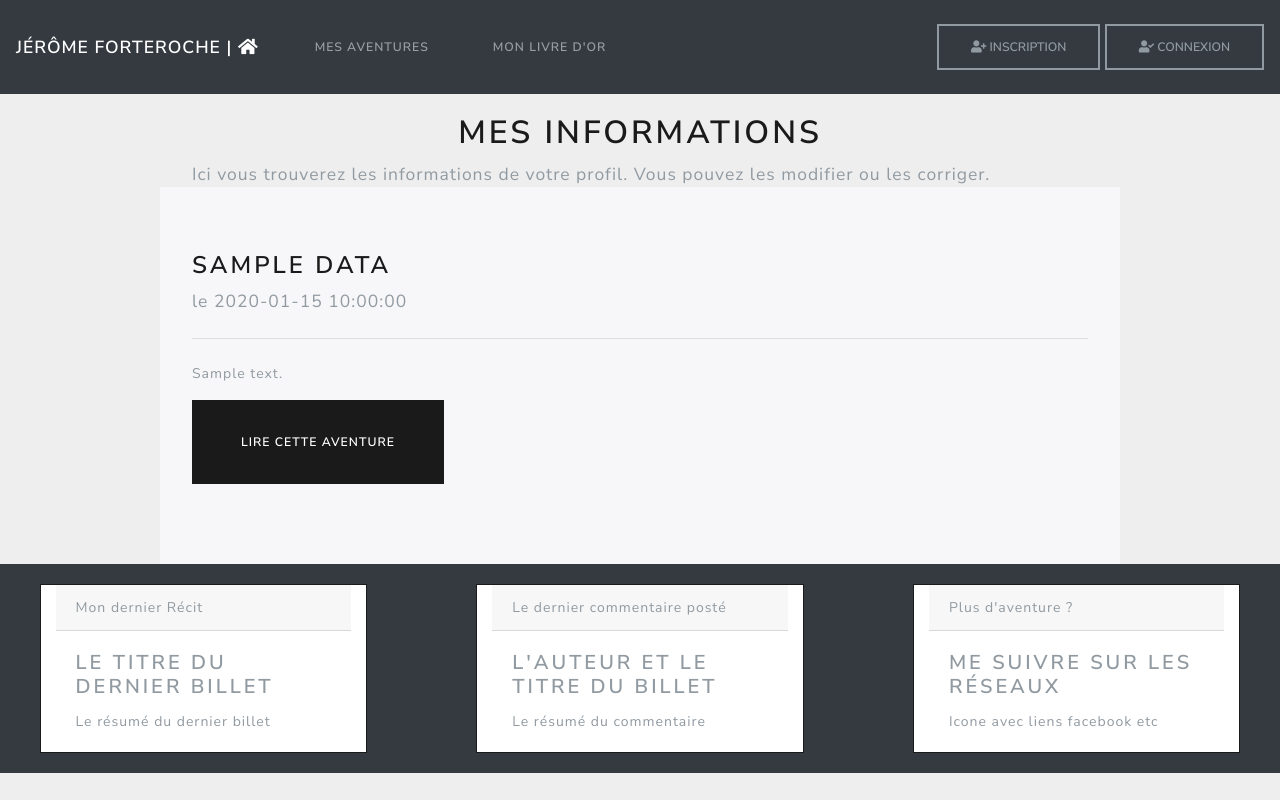
After one commit to Jean-M4rc/P4, a PHP site: the page made by view/frontend/userProfilView.php in a window 1280 px wide. The commit adds this page. Run offline with PHP 8.4, Linux system fonts and the light colour scheme; the template is opened without the code that fills it: most values are stand-ins (such as "Sample title", 1, 10 or a date in 2020); some libraries are stand-ins or nearby versions.

Commit message:
ajout et finition des modalités d'inscription et de connexion. Perfectionnement de la fonction de déconnexion. Création de la vue de personnalisation du profil, en cours de développement.

```diff
--- a/public/css/style.css
+++ b/public/css/style.css
@@ -37,16 +37,13 @@ h1{
 .jumbotron .btn{
 	width:auto;
 }
-.with-errors,
-.alert{
+.with-errors/*.alert*/{
 	color:red;
-	font-size:1.2em;
-	text-align:center;
+
+}
+/*span{
 	width:100%;
-}
-span{
-	width:100%;
-}
+}*/
 
 footer{
 	display:flex;
--- a/view/frontend/templateFront.php
+++ b/view/frontend/templateFront.php
@@ -20,9 +20,6 @@
 
 			<div class="collapse navbar-collapse" id="navbarColor02">
 				<ul class="navbar-nav mr-auto">
-					<!--<li class="nav-item active">
-						<a class="nav-link" href="http://localhost/P4/index.php">Accueil <span class="sr-only">(current)</span></a>
-					</li>-->
 					<li class="nav-item">
 						<a class="nav-link" href="http://localhost/P4/index.php?action=listPosts">Mes aventures</a>
 					</li>
@@ -32,11 +29,11 @@
 				</ul>
 	<?php
 		// Si le visiteur est connecté par sa session ou son cookie on modifie le menu de navigation
-		if (isset($_SESSION['login'])||isset($_COOKIE['pseudo'])){
+		if (isset($_SESSION['login'])||isset($_COOKIE['login'])){
 	?>
 				<div class="btngroup">
-					<button class="btn btn-outline-secondary" type="button" data-toggle="modal" data-target="#userProfilModal"><i class="fas fa-user-edit"></i> Mon profil</a></button>
-					<a href="http://localhost/P4/index.php?action=logOut"><button class="btn btn btn-outline-secondary" type="button"><i class="fas fa-sign-out-alt"></i> Déconnexion</button></a><!-- icone FA de déconnexion -->
+					<a href='http://localhost/P4/index.php?action=userProfil'><button class="btn btn-outline-secondary" type="button"><i class="fas fa-user-edit"></i> Mon profil</button></a>
+					<button class="btn btn btn-outline-secondary" type="button" data-toggle="modal" data-target="#logOutModal"><i class="fas fa-sign-out-alt"></i> Déconnexion</button>
 					<!-- au lieu du lien mettre une modal qui demande la confirmation de la déconnexion -->
 				</div>
 
@@ -48,15 +45,43 @@
 					<button class="btn btn-outline-secondary" type="button" data-toggle="modal" data-target="#signInModal"><i class="fas fa-user-plus"></i> Inscription</button>
 					<button class="btn btn-outline-secondary" type="button" data-toggle="modal" data-target="#logInModal"><i class="fas fa-user-check"></i> Connexion</button>
 				</div>
-
 	<?php
 		}
 	?>
-
 			</div>
 		</nav>
 
-		<!-- Modal -> signInModal -->
+		<!--  ----  Modals ---- -->
+
+		<!-- Modal -- logOutModal -->
+		<div class="modal fade" id="logOutModal" tabindex="-1" role="dialog" aria-labelledby="LogOutModalCenter" aria-hidden="true">
+			<div class="modal-dialog modal-dialog-centered" role="document">
+				<div class="modal-content">
+					<div class="modal-header">
+						<h2 class="modal-title" id="exampleModalCenterTitle">Déconnexion</h2>
+						<button type="button" class="close" data-dismiss="modal" aria-label="Close">
+							<span aria-hidden="true">&times;</span>
+						</button>
+					</div>
+					<form method="post" action="http://localhost/P4/index.php?action=logOut">
+						<fieldset>
+							<div class="modal-body">
+								<div class="alert alert-danger text-center" role="alert">
+								Confirmez votre déconnexion. Vous pourrez vous reconnecter ultérieurement.
+								</div>
+							</div>
+							<div class="modal-footer">
+								<button type="button" class="btn btn-secondary" data-dismiss="modal">Annuler</button>
+								<input class="btn btn-primary" id="submit" type="submit" value="Déconnexion">
+							</div>
+						</fieldset>
+					</form>
+				</div>
+			</div>
+		</div>
+		<!-- End LogOutModal -->
+
+		<!-- Modal -- signInModal -->
 		<div class="modal fade" id="signInModal" tabindex="-1" role="dialog" aria-labelledby="ModalCenteredForSignIn" aria-hidden="true">
 			<div class="modal-dialog modal-dialog-centered" role="document">
 				<div class="modal-content">
@@ -71,46 +96,29 @@
 							<div class="modal-body">
 								<div class="form-group"><!-- le login -->
 									<label for="login" class="control-label">Pseudo :</label>
-
-									<?php  if (isset($_GET['log']) && ($_GET['log']=="loginused" || $_GET['log']=="loginshort")){echo "<span class='alert'>Le pseudo n'est pas valide</span>";} ?>
-
 									<input class="form-control" id="login" name="login" type="text" pattern=".{3,}" data-error="Votre pseudo est trop court !" required>
 									<div class="help-block">Minimum 3 caractères</div>
 									<div class="help-block with-errors"></div>
 								</div>
 								<div class="form-group"><!-- le mot de passe -->
 									<label for="mdp1" class="control-label">Mot de passe : </label>
-
-									<?php if (isset($_GET['log']) && ($_GET['log']=="passwordmirror")){echo "<span class='alert'>Les mot de passe ne sont pas identiques</span>";} ?>
-
 									<input class="form-control" id="mdp1" name="mdp1" type="password" pattern=".{6,}" data-error="Votre mot de passe est trop court !" required>
 									<div class="help-block">Minimum 6 caractères</div>
 									<div class="help-block with-errors"></div>
 								</div>
 								<div class="form-group"><!-- la confirmation du mot de passe -->
 									<label for="mdp2" class="control-label">Confirmez votre mot de passe : </label>
-									<input class="form-control" data-match="#mdp1" id="mdp2" name="mdp2" type="password" data-match-error="Oupss, les mots de passes ne correspondent pas !"required>
+									<input class="form-control" data-match="#mdp1" id="mdp2" name="mdp2" type="password" data-match-error="Les mots de passes ne correspondent pas !"required>
 									<div class="help-block with-errors"></div>
 
 								</div>
 								<div class="form-group"><!-- le mail -->
 									<label for="mail" class="control-label">Votre adresse mail :</label>
-
-									<?php if (isset($_GET['log']) && ($_GET['log']=="mailused" || $_GET['log']=="mailmirror")){echo "<span class='alert'>L'adresse mail n'est pas valide</span>";} ?>
-
 									<input class="form-control" id="mail" name="mail_user" type="email" aria-describedby="emailHelp" data-error="Attention, votre adresse email n'est pas valide" required>
 									<small id="emailHelp" class="form-text text-muted">Nous ne transmettrons jamais votre adresse mail à un tiers.</small>
 									<div class="help-block with-errors"></div>
 								</div>
-
-								<div class="flex-column">
-									<?php if(isset($_GET['Exception']) && $_GET['Exception']== 'Le captcha est n\'est pas rempli'){
-										echo "<span class='alert mx-auto' style='width:304px'>" . $_GET['Exception'] . "</span>";
-										}?>
-									<div class="g-recaptcha d-flex justify-content-center" data-sitekey="6LcRllwUAAAAACkks2ZBKPn38QORzdjCjFxB_uVZ"></div>
-								</div>
-
-
+								<div class="g-recaptcha d-flex justify-content-center" data-sitekey="6LcRllwUAAAAACkks2ZBKPn38QORzdjCjFxB_uVZ"></div>
 							</div><!-- modal-body -->
 							<div class="modal-footer">
 								<div class="form-group">
@@ -125,7 +133,6 @@
 		</div>
 		<!-- End signInModal -->
 
-
 		<!-- Modal -- logInModal -->
 		<div class="modal fade" id="logInModal" tabindex="-1" role="dialog" aria-labelledby="LogInModalCenter" aria-hidden="true">
 			<div class="modal-dialog modal-dialog-centered" role="document">
@@ -136,7 +143,7 @@
 							<span aria-hidden="true">&times;</span>
 						</button>
 					</div>
-					<form method="post" data-toggle="validator" action="connexion_post.php">
+					<form method="post" data-toggle="validator" action="http://localhost/P4/index.php?action=login">
 						<fieldset>
 							<div class="modal-body">
 								<div class="form-group"><!-- Le log -->
@@ -152,7 +159,7 @@
 								<div class="form-group">
 									<div class="form-check checkbox">
 										<label class="from-check-label">
-											<input type="checkbox" class="form-check-input" id="ca" name="ca">
+											<input type="checkbox" class="form-check-input" id="ca" value="1" name="CA">
 											Connexion automatique
 										</label>
 									</div>
@@ -167,38 +174,17 @@
 				</div>
 			</div>
 		</div>
-		<!-- End LogInModal -->
+		<!-- End logInModal -->
+
 		<?php
 		include('view/partial/modalView.php');
 		?>
 
         <?= $content ?>
 
-
-
-		<footer class="row">
-			<div class="card border-primary col-12 col-md-4 col-lg-3">
-				<div class="card-header">Mon dernier Récit</div>
-					<div class="card-body">
-						<h4 class="card-title">Le titre du dernier billet</h4>
-						<p class="card-text">Le résumé du dernier billet</p>
-					</div>
-			</div>
-			<div class="card border-primary col-12 col-md-4 col-lg-3">
-				<div class="card-header">Le dernier commentaire posté</div>
-				<div class="card-body">
-					<h4 class="card-title">L'auteur et le titre du billet</h4>
-					<p class="card-text">Le résumé du commentaire</p>
-				</div>
-			</div>
-			<div class="card border-primary col-12 col-md-4 col-lg-3">
-				<div class="card-header">Plus d'aventure ?</div>
-				<div class="card-body">
-					<h4 class="card-title">Me suivre sur les réseaux</h4>
-					<p class="card-text">Icone avec liens facebook etc</p>
-				</div>
-			</div>
-		</footer>
+		<?php
+		include('view/partial/footerView.php');
+		?>
 
     </body>
 	<script src="https://code.jquery.com/jquery-3.3.1.slim.min.js" integrity="sha384-q8i/X+965DzO0rT7abK41JStQIAqVgRVzpbzo5smXKp4YfRvH+8abtTE1Pi6jizo" crossorigin="anonymous"></script>
--- /dev/null
+++ b/view/frontend/userProfilView.php
@@ -0,0 +1,19 @@
+<?php $title='Mon profil'; ?>
+
+<?php ob_start(); ?>
+
+	<h1>Mes informations</h1>
+	<p class="lead pintro">Ici vous trouverez les informations de votre profil. Vous pouvez les modifier ou les corriger.</p>
+<!-- on va utiliser les $_SESSION ici -->
+	<div class="jumbotron">
+		<h3 class="display-7"><?= htmlspecialchars($data['title']) ?></h1>
+		<p class="lead">le <?= $data['date_create_fr'] ?></p>
+		<hr class="my-4">
+		<p><?= nl2br(htmlspecialchars($data['content'])) ?></p>
+		<p class="lead">
+			<a class="btn btn-primary btn-lg" href="index.php?action=post&amp;id=<?= $data['id'] ?>" role="button">Lire cette aventure</a>
+		</p>
+	</div>
+
+<?php $content = ob_get_clean(); ?>
+<?php require('templateFront.php'); ?>
--- /dev/null
+++ b/view/partial/footerView.php
@@ -0,0 +1,23 @@
+<footer class="row">
+	<div class="card border-primary col-12 col-md-4 col-lg-3">
+		<div class="card-header">Mon dernier Récit</div>
+			<div class="card-body">
+				<h4 class="card-title">Le titre du dernier billet</h4>
+				<p class="card-text">Le résumé du dernier billet</p>
+			</div>
+	</div>
+	<div class="card border-primary col-12 col-md-4 col-lg-3">
+		<div class="card-header">Le dernier commentaire posté</div>
+		<div class="card-body">
+			<h4 class="card-title">L'auteur et le titre du billet</h4>
+			<p class="card-text">Le résumé du commentaire</p>
+		</div>
+	</div>
+	<div class="card border-primary col-12 col-md-4 col-lg-3">
+		<div class="card-header">Plus d'aventure ?</div>
+		<div class="card-body">
+			<h4 class="card-title">Me suivre sur les réseaux</h4>
+			<p class="card-text">Icone avec liens facebook etc</p>
+		</div>
+	</div>
+</footer>
--- a/view/partial/modalView.php
+++ b/view/partial/modalView.php
@@ -63,7 +63,33 @@
 		</div>
 	<?php
 		}
-		else if($_GET['src']=="signformSuccess")
+		else if($_GET['src']=='logInError')
+		{
+			$titleModal = "Attention";
+			$contentModal = "Votre identifiant ou votre mot de passe est erroné.";
+			$targetModal = "#logInModal";
+	?>
+		<div class="modal modalTemp" tabindex="-1" role="dialog" style="display:block">
+			<div class="modal-dialog" role="document">
+				<div class="modal-content">
+					<div class="modal-header">
+					<h5 class="modal-title"><?= $titleModal ?></h5>
+					<button type="button" class="close closeModal" data-dismiss="modal" aria-label="Close" data-toggle="modal" data-target=<?= $targetModal ?>>
+					<span aria-hidden="true">&times;</span>
+					</button>
+					</div>
+					<div class="modal-body">
+					<p class="text-danger"><?= $contentModal ?></p>
+					</div>
+					<div class="modal-footer">
+					<button type="button" class="btn btn-primary closeModal" data-toggle="modal" data-target= <?= $targetModal ?> >Fermer</button>
+					</div>
+				</div>
+			</div>
+		</div>
+	<?php
+		}
+		else if($_GET['src']=='success')
 		{
 			switch ($_GET['log'])
 			{
@@ -71,12 +97,12 @@
 					$titleModal = 'Félicitations';
 					$contentModal = 'Bienvenue ' . $_SESSION['login'] . ' ! Vous êtes désormais inscrit sur notre blog et connecté.';
 				break;
+
+				case ('logged'):
+					$titleModal = 'Félicitations';
+					$contentModal = 'Bonjour ' . $_SESSION['login'] . ' !<br/><br/> Vous êtes désormais connecté.<br/><br/> <span class="text-dark">Vous pouvez vous déconnecter en cliquant sur le bouton "Déconnexion" dans le menu de navigation</span>';
+				break;
 			}
-			//On affiche un message de validation
-			//On enregistre le pseudo,le password et le mail dans la session
-			//On redirige sur index.php
-
-
 	?>
 		<div class="modal modalTemp" tabindex="-1" role="dialog" style="display:block">
 			<div class="modal-dialog" role="document">
```
Also changed, not shown: controller/frontend.php (+70 -0 lines), index.php (+28 -5 lines), model/UsersManager.php (+10 -1 lines).
